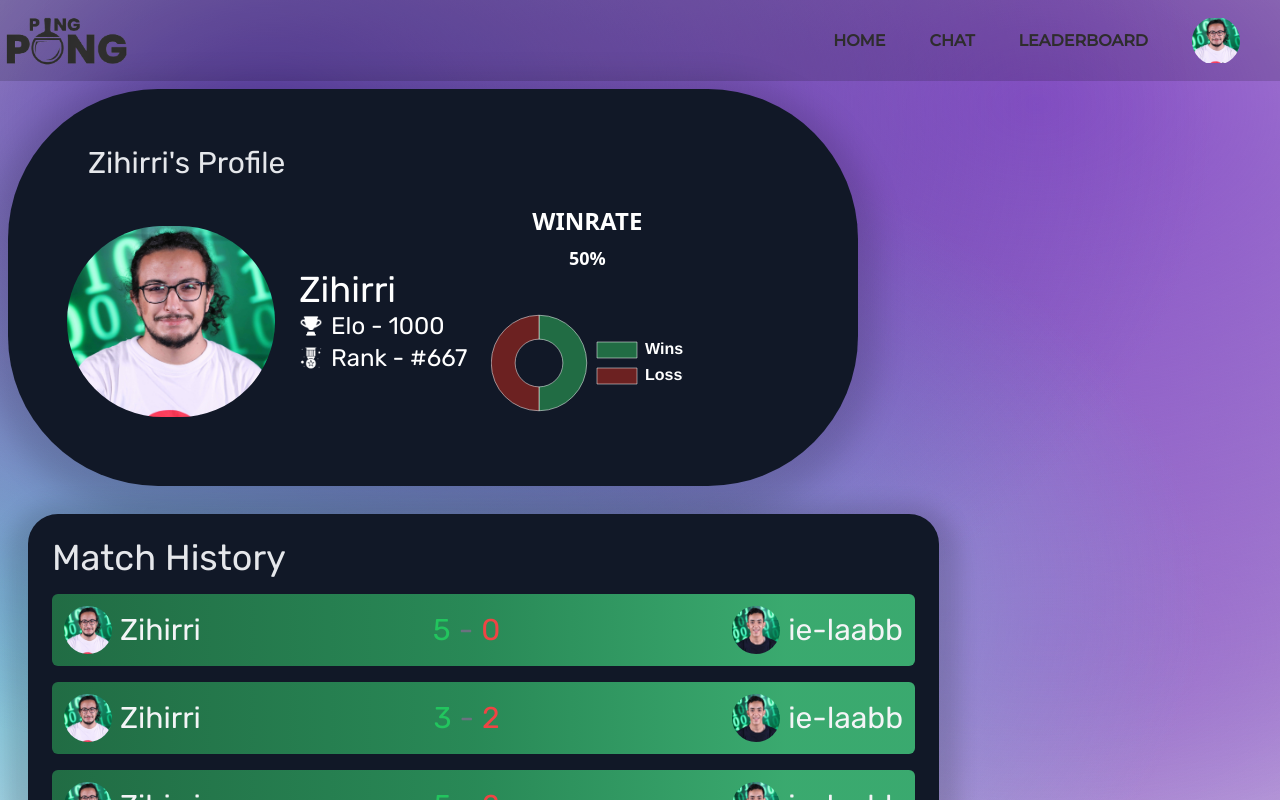
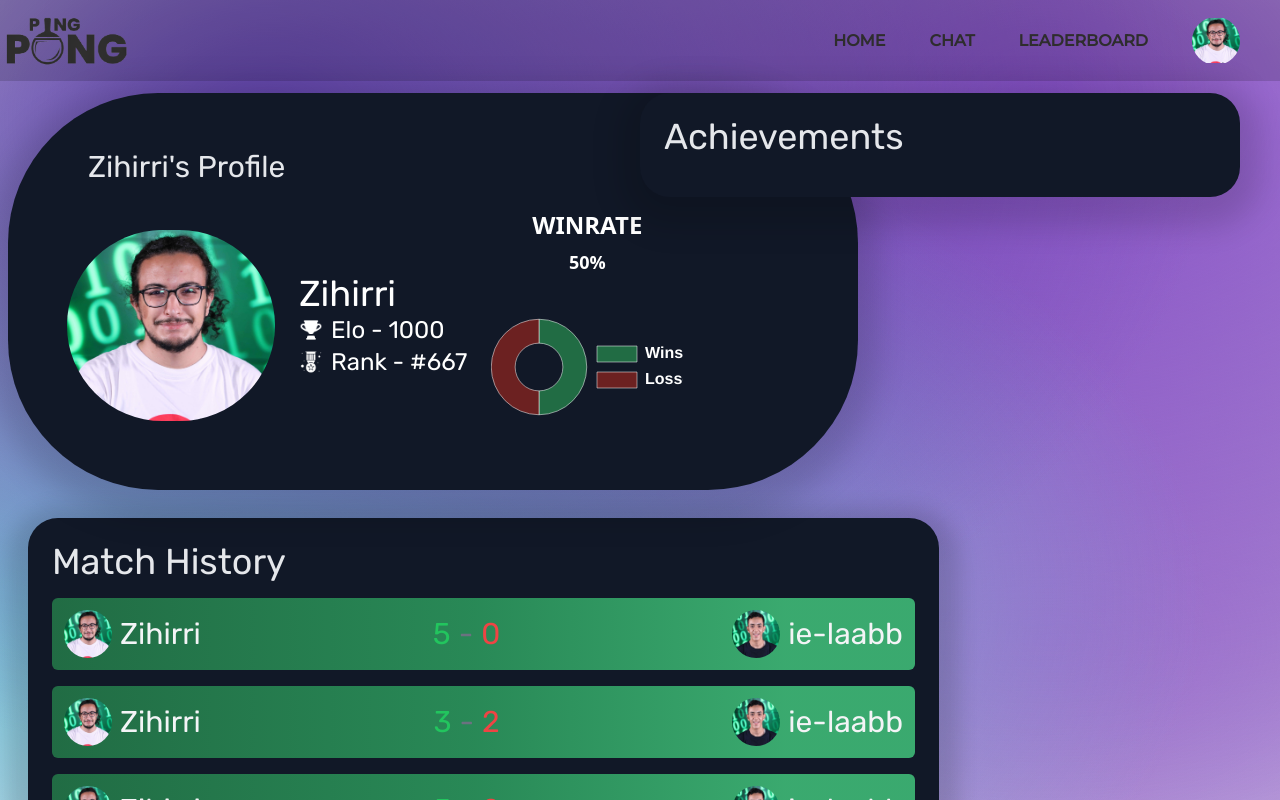
Before and after one commit to ZakNyx/ft_transcendence, a React (Vite) app: page /profile in a window 1280 px wide. Shown: the top 800 px of the page. Built offline with nearby package versions, Linux system fonts and the light colour scheme.

Commit message:
Working on achievements

```diff
--- /dev/null
+++ b/src/components/Achievements.tsx
@@ -0,0 +1,13 @@
+import React from "react";
+
+export default function Achievements() {
+  return (
+    <div>
+      <div className="bg-gray-900 rounded-[30px] w-[600px] h-auto  mt-3 p-6 shadow-[0px_10px_30px_20px_#00000024]">
+        <h2 className="text-gray-200 font-[Rubik] text-lg sm:text-xl md:text-2xl lg:text-3xl xl:text-4xl 2xl:text-5xl mb-4">
+          Achievements
+        </h2>
+      </div>
+    </div>
+  );
+}
--- a/src/components/ProfileCard.tsx
+++ b/src/components/ProfileCard.tsx
@@ -1,8 +1,9 @@
 import DoughnutChart from "../components/DoughnutChart";
+import Achievements from "../components/Achievements"
 
 export default function ProfileCard() {
   return (
-    <div className="bg-gray-900 rounded-[150px] w-[850px] h-auto p-6 ml-2 mt-2 shadow-[0px_10px_30px_20px_#00000024]">
+    <div className="bg-gray-900 rounded-[150px] w-[850px] h-auto p-6 ml-2 mt-3 shadow-[0px_10px_30px_20px_#00000024]">
       <h1 className="text-gray-200 font-[Rubik] text-base sm:text-lg md:text-xl lg:text-2xl xl:text-3xl pt-8 pl-14">
         Zihirri's Profile
       </h1>
@@ -33,7 +34,7 @@ export default function ProfileCard() {
             </h2>
           </div>
         </div>
-        <div className="">
+        <div className="w-30">
           <DoughnutChart wins={12} losses={12} />
         </div>
       </div>
--- a/src/pages/Profile.tsx
+++ b/src/pages/Profile.tsx
@@ -1,19 +1,28 @@
 import NavBar from "../components/Navbar";
-import ProfileCard from "../components/ProfileCard"
-import MatchHistory from "../components/MatchHistory"
+import ProfileCard from "../components/ProfileCard";
+import MatchHistory from "../components/MatchHistory";
+import Achievements from "../components/Achievements"; // Import the Achievements component
 
 function Profile() {
   return (
     <div className="background-image">
       <style>
-        @import
-        url('https://fonts.googleapis.com/css2?family=Rubik&display=swap');
+        @import url('https://fonts.googleapis.com/css2?family=Rubik&display=swap');
       </style>
-      <NavBar/>
-      <ProfileCard/>
-      <MatchHistory/>
-   </div>
-  )
+      <NavBar />
+      <div className="flex">
+        <div className="w-[50%]">
+          <ProfileCard />
+        </div>
+        <div className="w-[50%]">
+          <div className="">
+            <Achievements />
+          </div>
+        </div>
+      </div>
+      <MatchHistory />
+    </div>
+  );
 }
 
 export default Profile;
```
